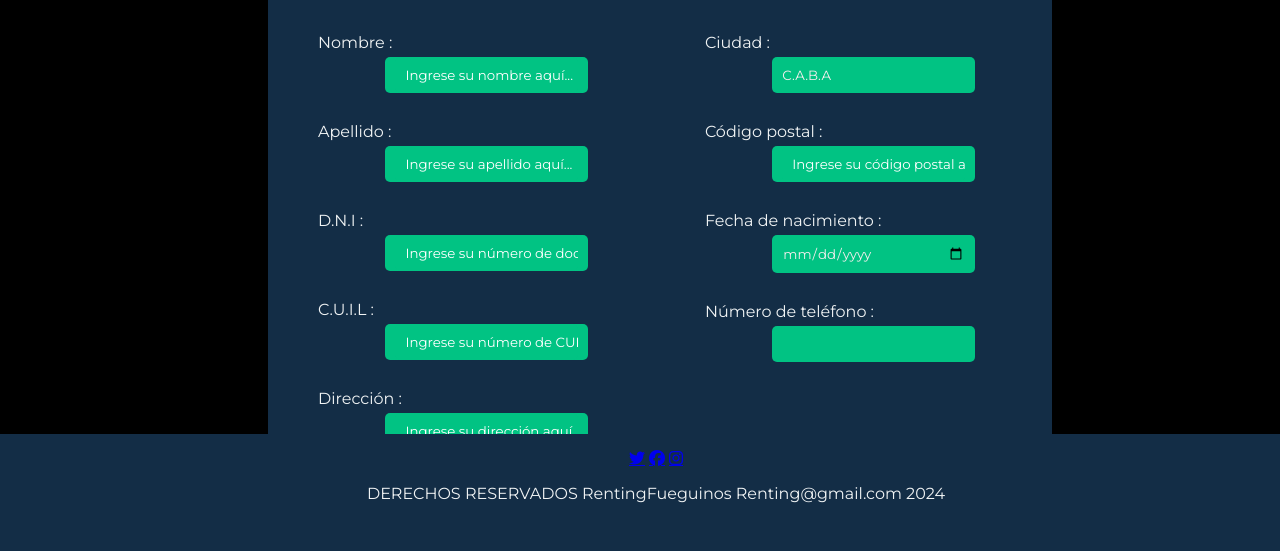
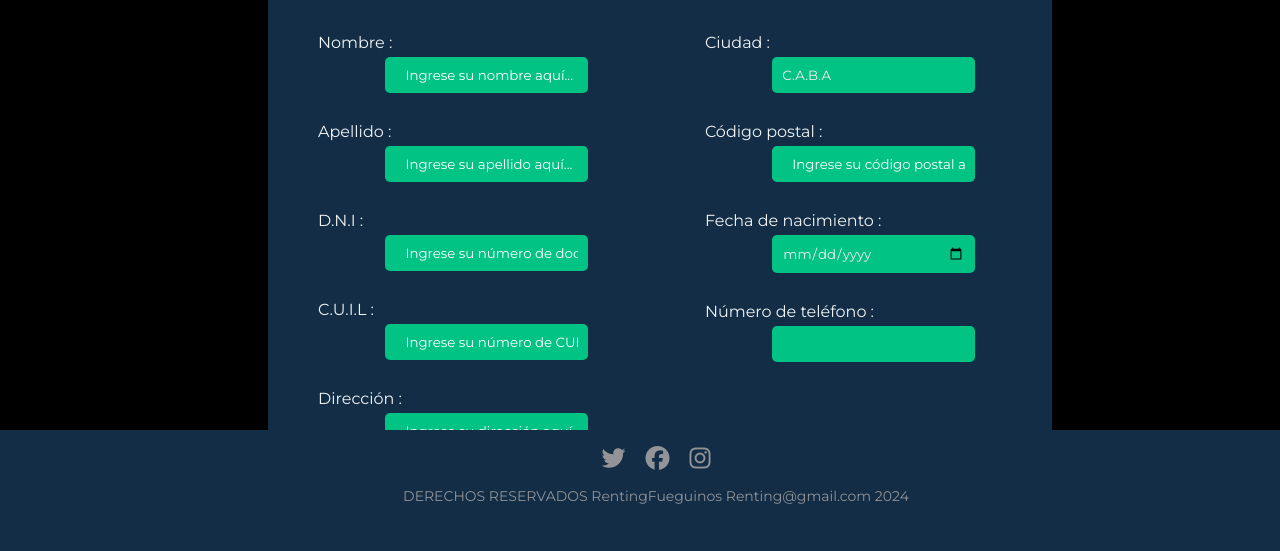
Before and after one commit to FrVillagra/ProgramacionCUDI2024GrupoN, a plain HTML site: page registrarreserva.html in a window 1280 px wide. Shown: the part 247-798 px from the top of the page. Drawn offline with Linux system fonts and the light colour scheme.

Commit message:
Correción estilos pagina de reservas

```diff
--- a/registrarreserva.css
+++ b/registrarreserva.css
@@ -239,5 +239,17 @@ footer {
   position: fixed;
   width: 100%;
   bottom: 0;
-  border: none;
 }
+
+footer a {
+  color: #929497;
+  text-decoration: none;
+  margin: 0 0.5rem;
+  font-size: 1.5rem;
+}
+
+footer .copyright {
+  margin-top: 1rem;
+  font-size: 0.875rem;
+  color: #929497;
+}
```
